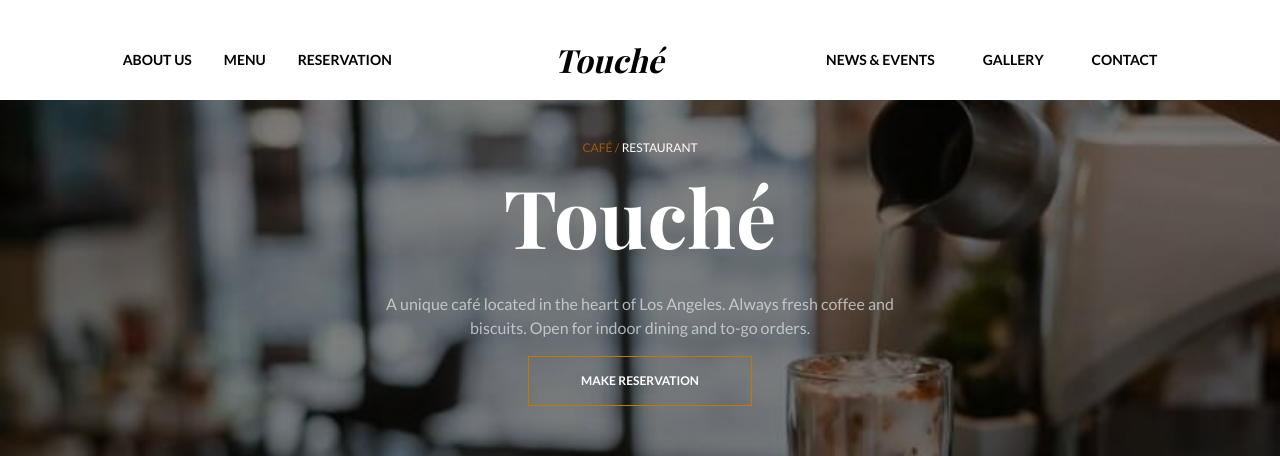
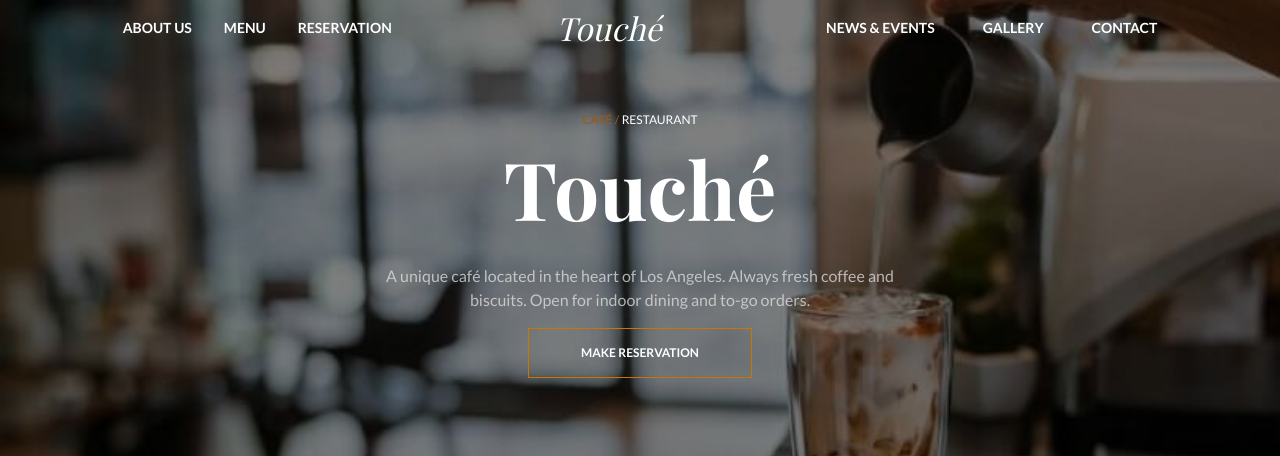
Before and after one commit to Iceblockp/Touche-cafe, a React (Vite) app: page / in a window 1280 px wide. Shown: the top 456 px of the page. Built offline with nearby package versions, Linux system fonts and the light colour scheme; a web font is replaced by a local one.

Commit message:
way point add

```diff
--- a/src/components/Dishes.jsx
+++ b/src/components/Dishes.jsx
@@ -5,6 +5,7 @@ import img28 from "../../image/28.jpg";
 import img29 from "../../image/29.jpg";
 import img30 from "../../image/30.jpg";
 import img31 from "../../image/31.jpg";
+
 
 const Dishes = () => {
   const [distant, setDistant] = useState(0);
@@ -19,6 +20,8 @@ const Dishes = () => {
       setDistant(distant - 16);
     }
   };
+
+
 
   return (
     <section className=" py-7 ">
--- a/src/components/Title.jsx
+++ b/src/components/Title.jsx
@@ -10,10 +10,10 @@ import {
 const Title = () => {
 
   return (
-    <div className="">
+    <div className=" ">
       <div className=" w-10/12 flex mx-auto">
         <div className=" mx-auto max-w-[550px]">
-          <div className=" text-center ">
+          <div className=" text-center mt-28">
             <h6 className=" text-xs mt-10">
               {" "}
               <span className=" text-yellow-600 text-xs">CAFÉ / </span>
--- a/src/components/TopHeader.jsx
+++ b/src/components/TopHeader.jsx
@@ -1,10 +1,19 @@
-import React from 'react'
+import React, { useState } from 'react'
 
 const TopHeader = () => {
+
+  const [start, setStart] = useState(true)
+
+  addEventListener("scroll",() => {
+
+    scrollY > 20 ? setStart(false) : setStart(true)
+  })
+
   return (
     <div
-    className=" sticky -top-8 z-50 w-full bg-white left-0">
-        <div className="flex w-10/12 mx-auto relative text-black items-center justify-between pt-5">
+    className=" fixed -top-8 z-50 w-full left-0">
+      <div className={`fixed w-full bg-white duration-300 -top-8 z-40 h-[100px] ${start && "-translate-y-20"}`}></div>
+        <div className={`flex z-50 w-10/12 mx-auto relative ${start ? "text-white" : "text-black"} items-center justify-between pt-5`}>
           <div className=" hidden lg:flex  font-bold text-sm">
             <a className="p-4  hover:text-yellow-400" href="">
               ABOUT US
@@ -17,7 +26,7 @@ const TopHeader = () => {
             </a>
           </div>
           <a
-            className=" font-heading p-4 font-bold text-[2rem] hover:text-yellow-400"
+            className=" font-heading p-4 font-[400] text-[2rem] hover:text-yellow-400"
             href="#Touche"
           >
             <i>Touché</i>
@@ -61,7 +70,7 @@ const TopHeader = () => {
 
 
      <div
-          className="items-center justify-between hidden w-full md:hidden md:w-auto md:order-1"
+          className="items-center justify-between hidden w-screen bg-white md:hidden md:w-auto md:order-1"
           id="navbar-sticky"
         >
           <ul className="flex w-10/12 mx-auto flex-col p-4 md:p-0 font-[700] text-[0.75rem] border border-gray-100 rounded-lg bg-gray-50 md:space-x-8 rtl:space-x-reverse md:flex-row md:mt-0 md:border-0 md:bg-white ">
```
